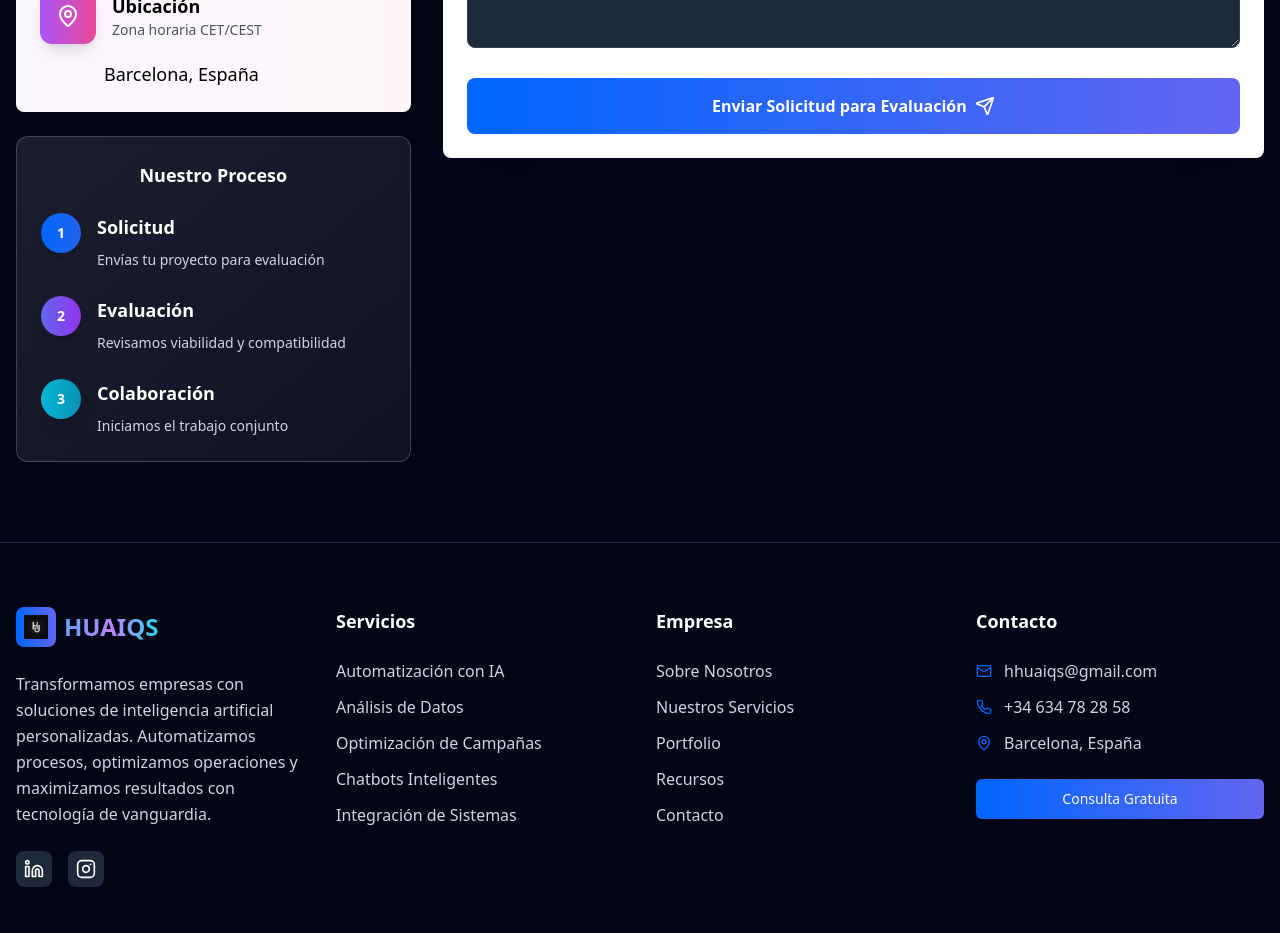
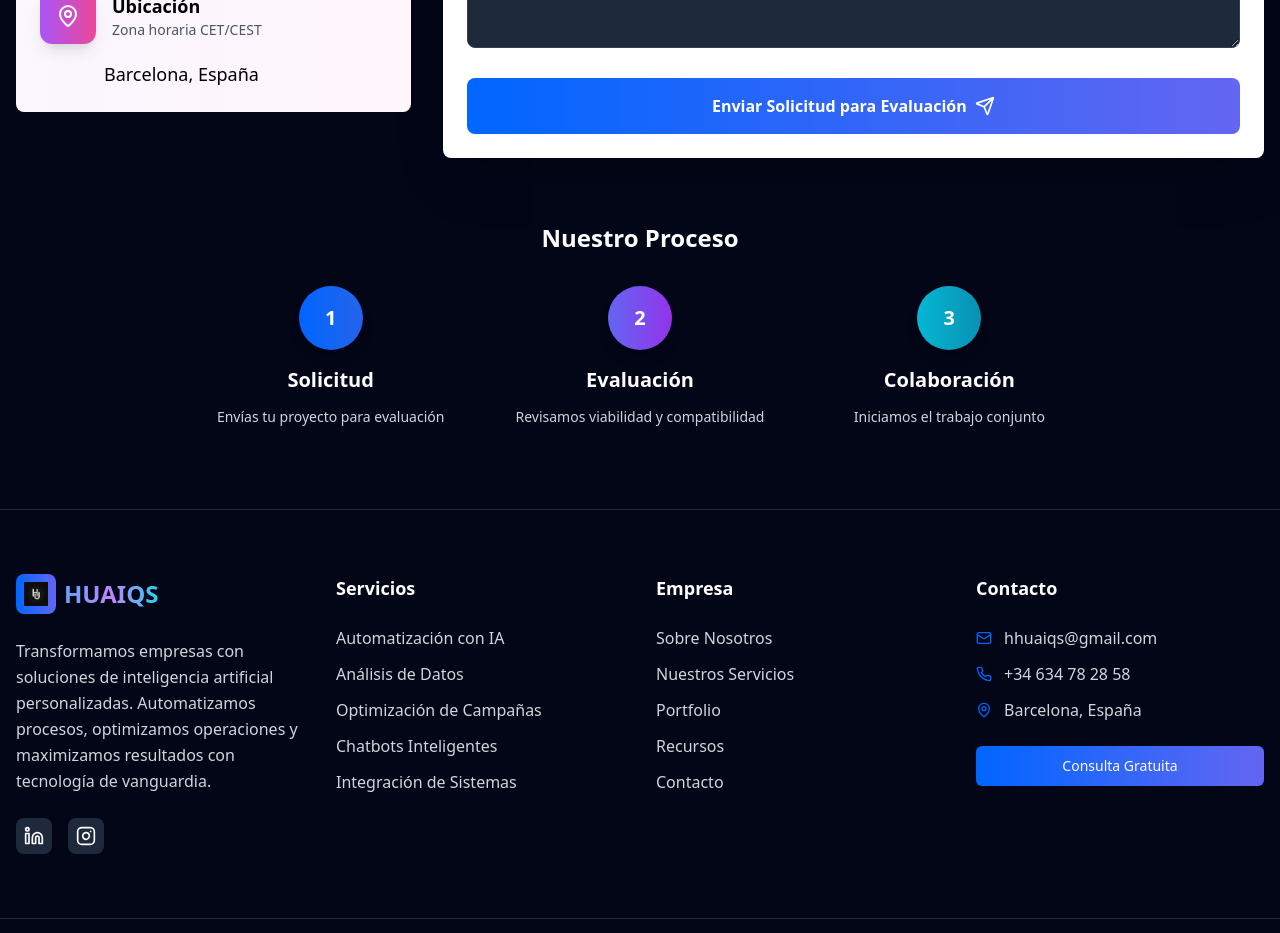
Before and after one commit to HUAIQS/huaiqs-ai-webcraft, a React (Vite) app: page / in a window 1280 px wide. Shown: the part 6180-7113 px from the top of the page. Built offline with nearby package versions, Linux system fonts and the light colour scheme.

Commit message:
Refactor: Move process section and remove it from contact section
Removed the "Nuestro Proceso" section from the contact section and placed it horizontally below the contact form.
-edited src/components/Contact.tsx

```diff
--- a/src/components/Contact.tsx
+++ b/src/components/Contact.tsx
@@ -114,7 +114,7 @@ const Contact = () => {
         </div>
 
         <div className="grid grid-cols-1 lg:grid-cols-3 gap-8">
-          {/* Contact Info - Enhanced Visual Design */}
+          {/* Contact Info */}
           <div className="space-y-6">
             <h3 className="text-2xl font-bold text-white mb-6">Contáctanos</h3>
             {contactInfo.map((item, index) => {
@@ -170,32 +170,6 @@ const Contact = () => {
                 </Card>
               );
             })}
-
-            {/* Proceso visual */}
-            <div className="bg-gradient-to-br from-white/10 to-white/5 backdrop-blur-sm border border-white/20 rounded-xl p-6 mt-8">
-              <h4 className="text-lg font-semibold text-white mb-6 text-center">Nuestro Proceso</h4>
-              <div className="space-y-6">
-                {["Solicitud", "Evaluación", "Colaboración"].map((etapa, i) => {
-                  const colores = ["from-huaiqs-blue to-blue-600", "from-huaiqs-purple to-purple-600", "from-huaiqs-cyan to-cyan-600"];
-                  const descripciones = [
-                    "Envías tu proyecto para evaluación",
-                    "Revisamos viabilidad y compatibilidad",
-                    "Iniciamos el trabajo conjunto"
-                  ];
-                  return (
-                    <div key={i} className="flex items-start space-x-4 group">
-                      <div className={`w-10 h-10 bg-gradient-to-r ${colores[i]} rounded-full flex items-center justify-center flex-shrink-0 shadow-lg group-hover:scale-110 transition-transform duration-300`}>
-                        <span className="text-white text-sm font-bold">{i + 1}</span>
-                      </div>
-                      <div className="flex-1">
-                        <h5 className="text-white font-semibold mb-2 text-lg">{etapa}</h5>
-                        <p className="text-gray-300 text-sm leading-relaxed">{descripciones[i]}</p>
-                      </div>
-                    </div>
-                  );
-                })}
-              </div>
-            </div>
           </div>
 
           {/* Contact Form */}
@@ -299,6 +273,30 @@ const Contact = () => {
             </Card>
           </div>
         </div>
+
+        {/* Proceso visual - Movido aquí y en horizontal */}
+        <div className="mt-16">
+          <h3 className="text-2xl font-bold text-white mb-8 text-center">Nuestro Proceso</h3>
+          <div className="grid grid-cols-1 md:grid-cols-3 gap-8 max-w-4xl mx-auto">
+            {["Solicitud", "Evaluación", "Colaboración"].map((etapa, i) => {
+              const colores = ["from-huaiqs-blue to-blue-600", "from-huaiqs-purple to-purple-600", "from-huaiqs-cyan to-cyan-600"];
+              const descripciones = [
+                "Envías tu proyecto para evaluación",
+                "Revisamos viabilidad y compatibilidad",
+                "Iniciamos el trabajo conjunto"
+              ];
+              return (
+                <div key={i} className="text-center group">
+                  <div className={`w-16 h-16 bg-gradient-to-r ${colores[i]} rounded-full flex items-center justify-center mx-auto mb-4 shadow-lg group-hover:scale-110 transition-transform duration-300`}>
+                    <span className="text-white text-xl font-bold">{i + 1}</span>
+                  </div>
+                  <h4 className="text-white font-semibold mb-3 text-xl">{etapa}</h4>
+                  <p className="text-gray-300 text-sm leading-relaxed">{descripciones[i]}</p>
+                </div>
+              );
+            })}
+          </div>
+        </div>
       </div>
     </section>
   );
```
